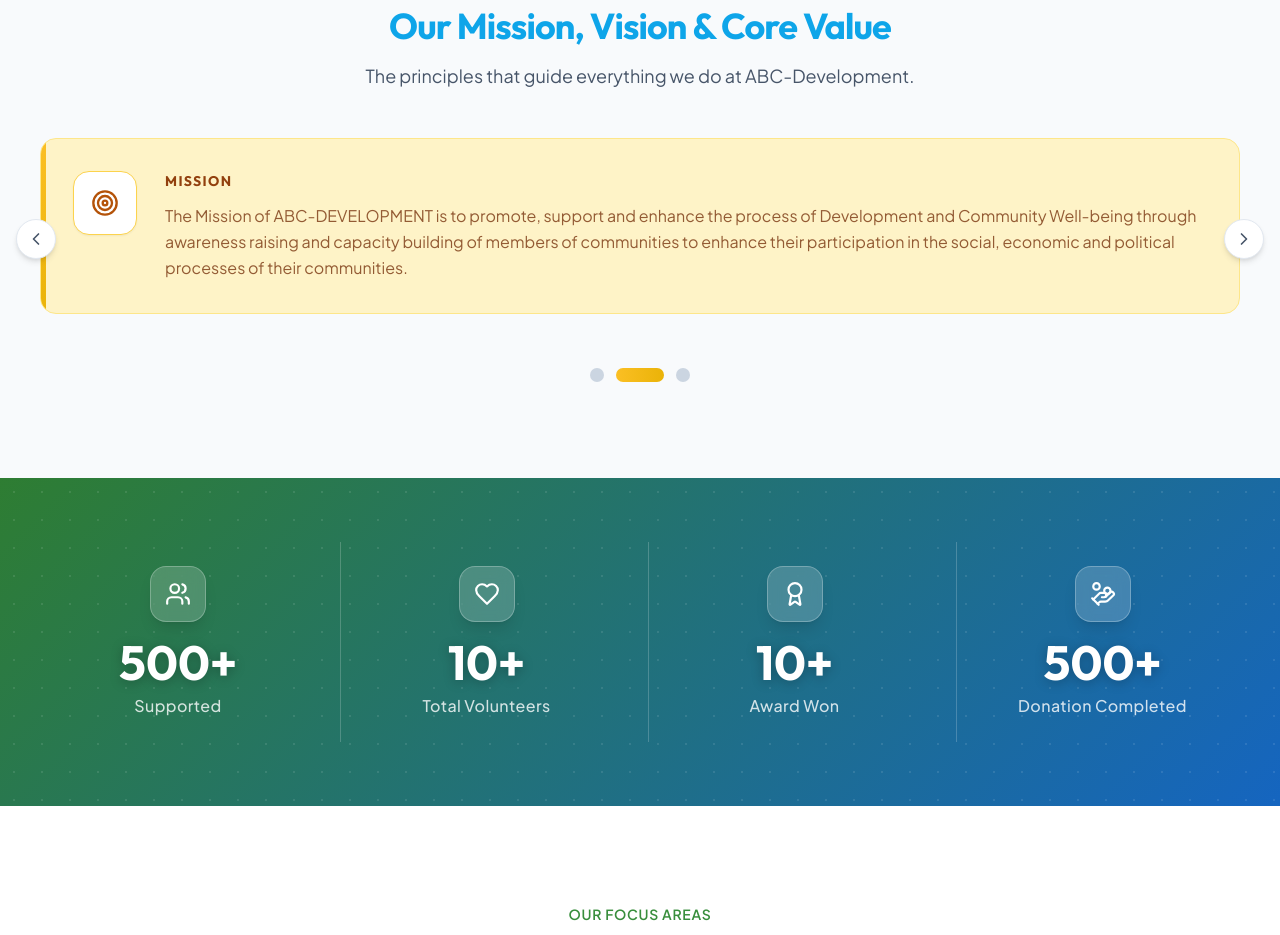
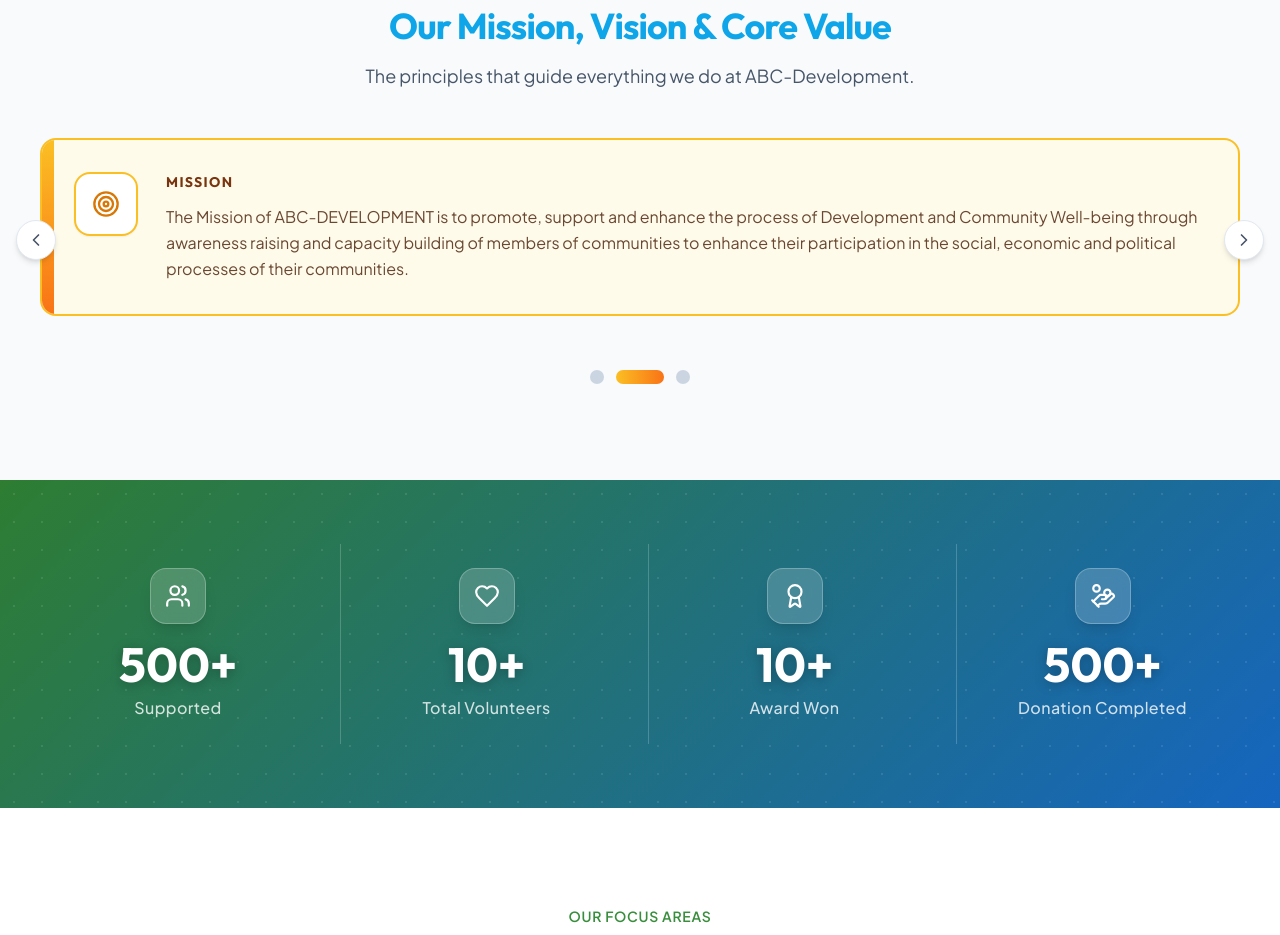
Before and after one commit to MEDVONJOSON/ABC-DEVELOPMENT, a React (Vite) app: page / in a window 1280 px wide. Shown: the part 940-1875 px from the top of the page. Built offline with nearby package versions, Linux system fonts and the light colour scheme; no server answers.

Commit message:
style: Make vision/mission/value cards thicker and brighter

```diff
--- a/src/pages/Home.jsx
+++ b/src/pages/Home.jsx
@@ -103,36 +103,36 @@
     id: 'vision',
     icon: Eye,
     title: 'VISION',
-    gradient: 'from-teal-500 to-emerald-600',
-    cardBg: 'bg-emerald-100',
-    cardBorder: 'border-emerald-200',
-    iconBg: 'bg-white text-teal-700 border border-teal-300',
-    titleColor: 'text-teal-800',
-    textColor: 'text-teal-900/80',
+    gradient: 'from-emerald-400 to-teal-500',
+    cardBg: 'bg-emerald-50',
+    cardBorder: 'border-emerald-400',
+    iconBg: 'bg-white text-emerald-600 border-2 border-emerald-400',
+    titleColor: 'text-emerald-800',
+    textColor: 'text-emerald-950/80',
     text: 'We envisage a nation of inclusive and participatory governance providing equal opportunities for all citizens irrespective of ethnic group, region, gender, age, political and religious affiliations.',
   },
   {
     id: 'mission',
     icon: Target,
     title: 'MISSION',
-    gradient: 'from-amber-400 to-yellow-500',
-    cardBg: 'bg-amber-100',
-    cardBorder: 'border-amber-200',
-    iconBg: 'bg-white text-amber-700 border border-amber-300',
-    titleColor: 'text-amber-800',
-    textColor: 'text-amber-900/80',
+    gradient: 'from-amber-400 to-orange-500',
+    cardBg: 'bg-amber-50',
+    cardBorder: 'border-amber-400',
+    iconBg: 'bg-white text-amber-600 border-2 border-amber-400',
+    titleColor: 'text-amber-900',
+    textColor: 'text-amber-950/80',
     text: 'The Mission of ABC-DEVELOPMENT is to promote, support and enhance the process of Development and Community Well-being through awareness raising and capacity building of members of communities to enhance their participation in the social, economic and political processes of their communities.',
   },
   {
     id: 'value',
     icon: Heart,
     title: 'CORE VALUE',
-    gradient: 'from-sky-400 to-cyan-500',
-    cardBg: 'bg-sky-100',
-    cardBorder: 'border-sky-200',
-    iconBg: 'bg-white text-sky-700 border border-sky-300',
-    titleColor: 'text-sky-800',
-    textColor: 'text-sky-900/80',
+    gradient: 'from-sky-400 to-blue-500',
+    cardBg: 'bg-sky-50',
+    cardBorder: 'border-sky-400',
+    iconBg: 'bg-white text-sky-600 border-2 border-sky-400',
+    titleColor: 'text-sky-900',
+    textColor: 'text-sky-950/80',
     text: 'We firmly believe that poverty is not an inescapable trap, and that development, poverty reduction and the promotion of community wellbeing depend mostly on accountable, transparent and inclusive policies and practices that empower and build the capacities of Civil Society Organizations and Community Groups to actively participate in the social, economic and political processes of their communities without any restriction based on gender, age, religious and political affiliation.',
   },
 ];
@@ -276,9 +276,9 @@
                       key={item.id}
                       className="w-full shrink-0 px-2"
                     >
-                      <div className={`relative flex items-start gap-6 p-8 rounded-2xl border ${item.cardBorder} ${item.cardBg} overflow-hidden group hover:shadow-2xl transition-all duration-300 ease-out`}>
+                      <div className={`relative flex items-start gap-6 p-8 rounded-2xl border-2 ${item.cardBorder} ${item.cardBg} overflow-hidden group hover:shadow-2xl transition-all duration-300 ease-out`}>
                         {/* Left gradient accent bar */}
-                        <div className={`absolute top-0 bottom-0 left-0 w-[5px] bg-gradient-to-b ${item.gradient}`} />
+                        <div className={`absolute top-0 bottom-0 left-0 w-3 bg-gradient-to-b ${item.gradient}`} />
 
                         {/* Icon */}
                         <div className={`w-16 h-16 rounded-2xl flex items-center justify-center shrink-0 shadow-sm ${item.iconBg} transition-all duration-300 group-hover:scale-110 group-hover:rotate-[8deg]`}>
```
